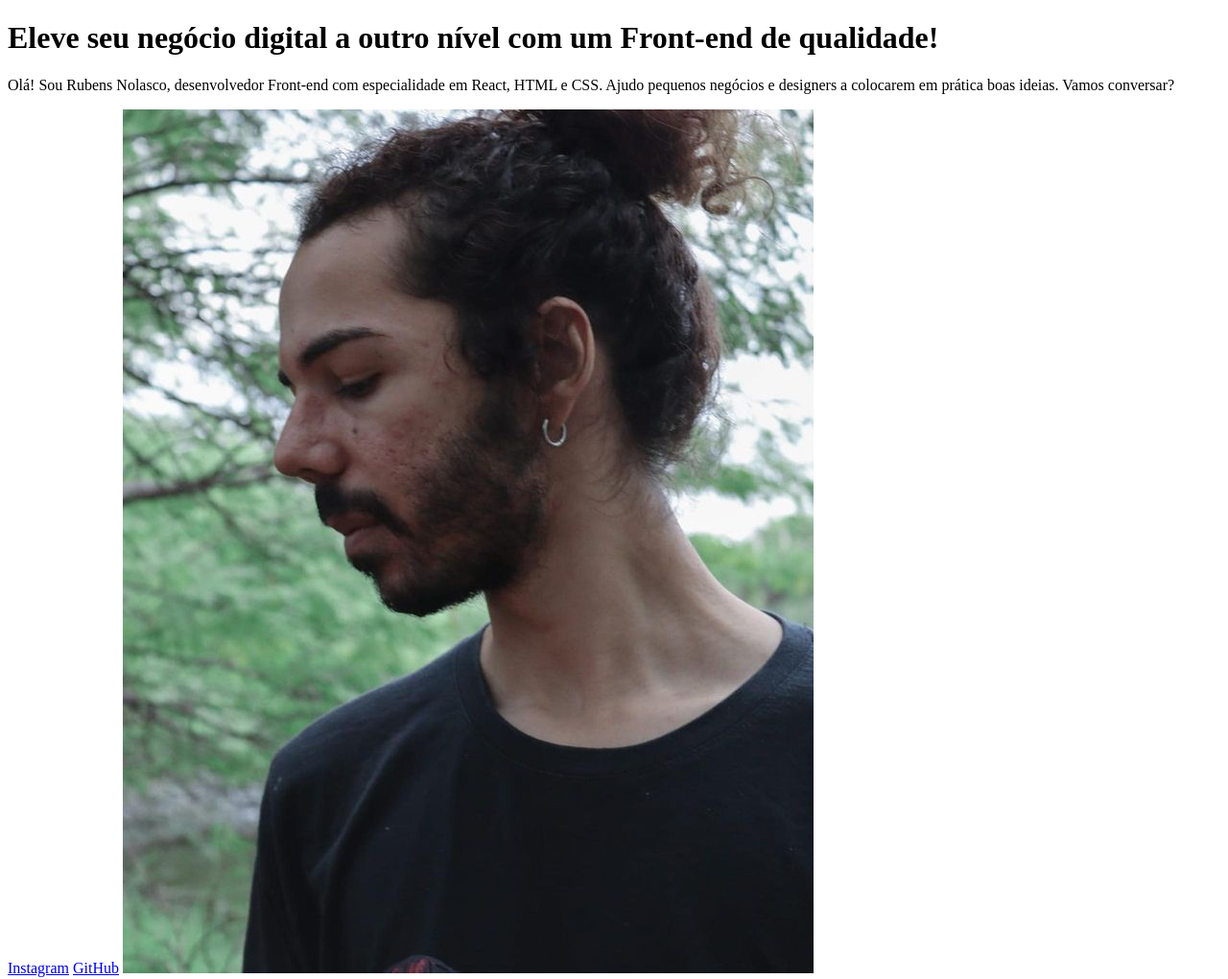
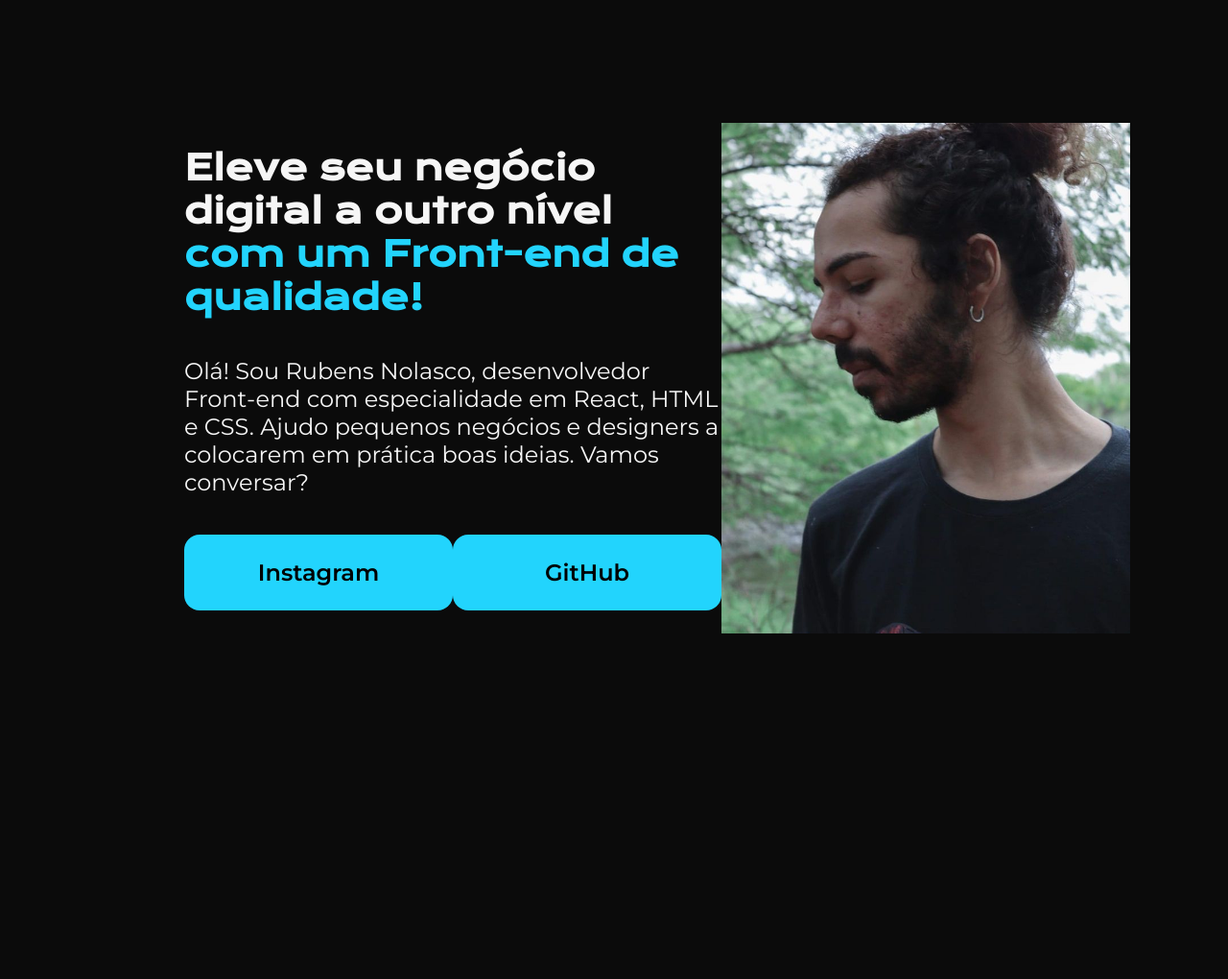
Before and after one commit to RubensNolasco/HTML-e-CSS-estudos, a plain HTML site: page index.html in a window 1280 px wide. Shown: the whole page at 96% size. After the commit the page ends 928 px from the top, so only its background shows below. Drawn offline with nearby package versions, Linux system fonts and the light colour scheme.

Commit message:
Enviando

```diff
--- a/index.html
+++ b/index.html
@@ -5,16 +5,22 @@
     <meta charset="UTF-8">
     <meta name="viewport" content="width=device-width, initial-scale=1.0">
     <title>Portifio</title>
+    <link rel="stylesheet" href="style.css">
 </head>
 <body>
 
     <header> </header>
-    <main>
-        <h1> Eleve seu negócio digital a outro nível <strong> com um Front-end de qualidade! </strong> </h1>
-        <p> Olá! Sou Rubens Nolasco, desenvolvedor Front-end com especialidade em React, HTML e CSS. Ajudo pequenos negócios e designers a colocarem em prática boas ideias. Vamos conversar? </p>
-        <a href="http://instagram.com/alienboy.jpg">Instagram</a>
-        <a href="https://github.com/RubensNolasco">GitHub</a>
-        <img src="Soueu.jpg" alt="Foto do Rubens Nolasco">
+    <main  class="apresentacao">
+        <section class="apresentacao__conteudo">
+            <h1 class="apresentacao__conteudo__titulo"> Eleve seu negócio digital a outro nível <strong class="titulo_destaque"> com um Front-end de qualidade! </strong> </h1>
+            <p class="apresentacao__conteudo__paragrafo"> Olá! Sou Rubens Nolasco, desenvolvedor Front-end com especialidade em React, HTML e CSS. Ajudo pequenos negócios e designers a colocarem em prática boas ideias. Vamos conversar? </p>
+            <div class="apresentacao__links">
+            <a class="apresentacao__links__link" href="http://instagram.com/alienboy.jpg">Instagram</a>
+            <a class="apresentacao__links__link" href="https://github.com/RubensNolasco">GitHub</a>
+            </div>
+        </section>
+        <img class="imagem" src="Soueu.jpg" alt="Foto do Rubens Nolasco">
+
     </main>
     <footer> </footer>
 
--- /dev/null
+++ b/style.css
@@ -0,0 +1,62 @@
+@import url('https://fonts.googleapis.com/css2?family=Krona+One&display=swap');
+@import url('https://fonts.googleapis.com/css2?family=Montserrat:wght@400;600&display=swap');
+
+*{
+    margin: 0;
+    padding: 0;
+}
+body {
+    box-sizing: border-box;
+    height: 100vh;
+    background-color: rgba(0, 0, 0, 0.958);
+    color: #F6F6F6;
+
+}
+.titulo_destaque{
+    color: #22D4FD;
+}
+.apresentacao__links{
+    color: #F6F6F6;
+    display:flex;
+    justify-content: space-between;
+    font-size:24px;
+}
+.apresentacao__links__link{
+    display:flex;
+    border-radius: 16px;
+    align-items: center;
+    justify-content:center;
+    font-family: 'Montserrat', sans-serif;
+    color:black;
+    background-color: #22D4FD;
+    width: 280px;
+    height: 79px;
+    text-decoration: none;
+    font-weight: 600;
+}
+
+.apresentacao{
+    margin: 10% 15%;
+    justify-content: space-between;
+    display:flex;
+    align-items:center;
+}
+.imagem{
+    width: 467.705px;
+    height: 532px;
+}
+.apresentacao__conteudo{
+    width: 615px;
+    gap: 40px;
+    display:flex;
+    flex-direction: column;
+}
+.apresentacao__conteudo__titulo{
+    font-size: 36px;
+    font-family: 'Krona One', sans-serif;
+}
+.apresentacao__conteudo__paragrafo{
+    font-size:24px;
+    font-family: 'Montserrat', sans-serif;
+
+}
```
Also changed, not shown: sytles.css (deleted).
